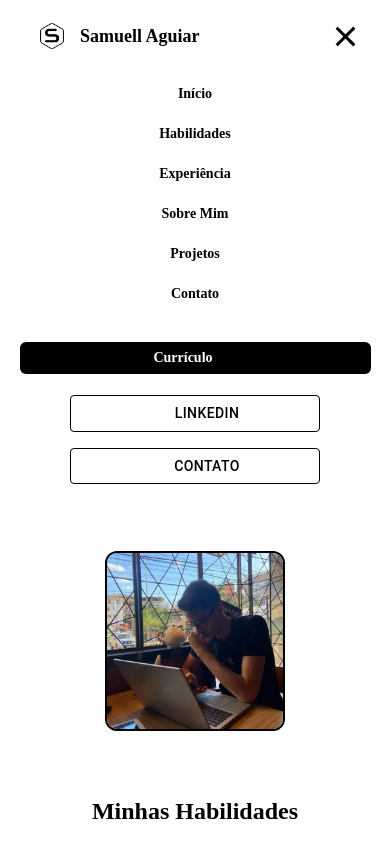
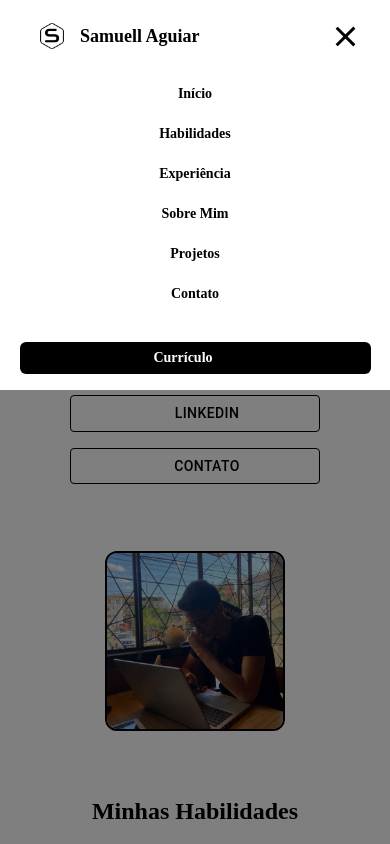
Before and after one commit to SamuellAguiar/Portfolio, a React (Vite) app in the folder portfolio/: page / in a window 390 px wide. Both pictures are taken after a click on the element 345 px from the left and 36 px from the top of the page. Shown: the top 844 px of the page. Built offline with nearby package versions, Linux system fonts and the light colour scheme; some icons are missing.

Commit message:
feat(navbar): add dark overlay when mobile menu is open

```diff
--- a/portfolio/src/components/navBar/NavBar.css
+++ b/portfolio/src/components/navBar/NavBar.css
@@ -90,6 +90,18 @@
      transform: rotate(-45deg) translate(5px, -5px);
 }
 
+.overlay {
+     position: fixed;
+     top: 0;
+     left: 0;
+     width: 100vw;
+     height: 100vh;
+     background: rgba(0, 0, 0, 0.5);
+     z-index: 990;
+     /* abaixo do menu (999), acima do resto */
+}
+
+
 @media (max-width: 900px) {
      .nav-links {
           position: absolute;
--- a/portfolio/src/components/navBar/NavBar.jsx
+++ b/portfolio/src/components/navBar/NavBar.jsx
@@ -10,6 +10,7 @@ function NavBar() {
      };
 
      return (
+          <>
                <div className="navbar">
                     <div className="logo">
                          <img src="/Logo.png" alt="Logo" className="logo-image" />
@@ -40,6 +41,10 @@ function NavBar() {
                          </a>
                     </nav>
                </div>
+
+               {/* Overlay fora da navbar */}
+               {menuOpen && <div className="overlay" onClick={toggleMenu}></div>}
+          </>
      );
 }
 
```
Lines whose indentation alone changed are shown as unchanged.
